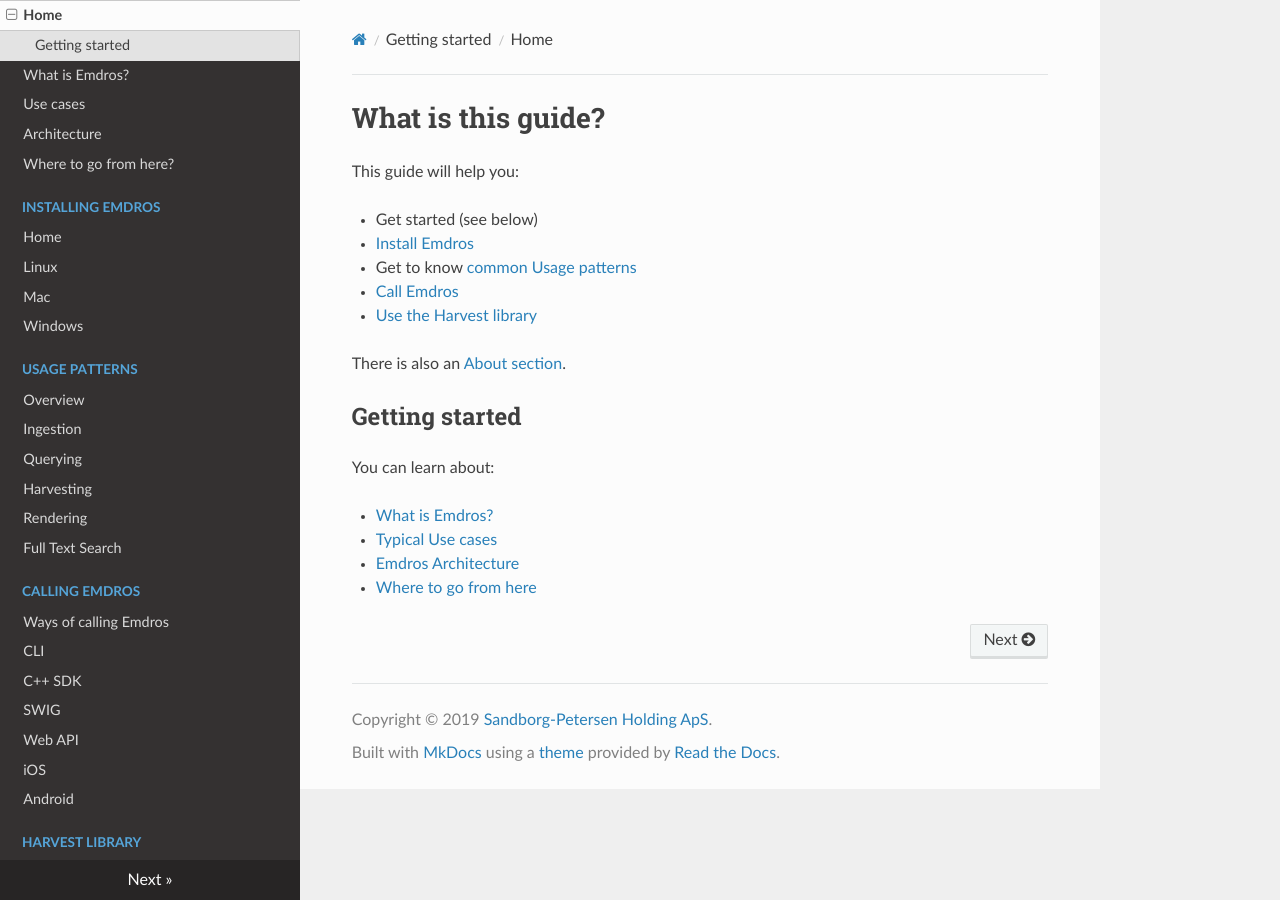
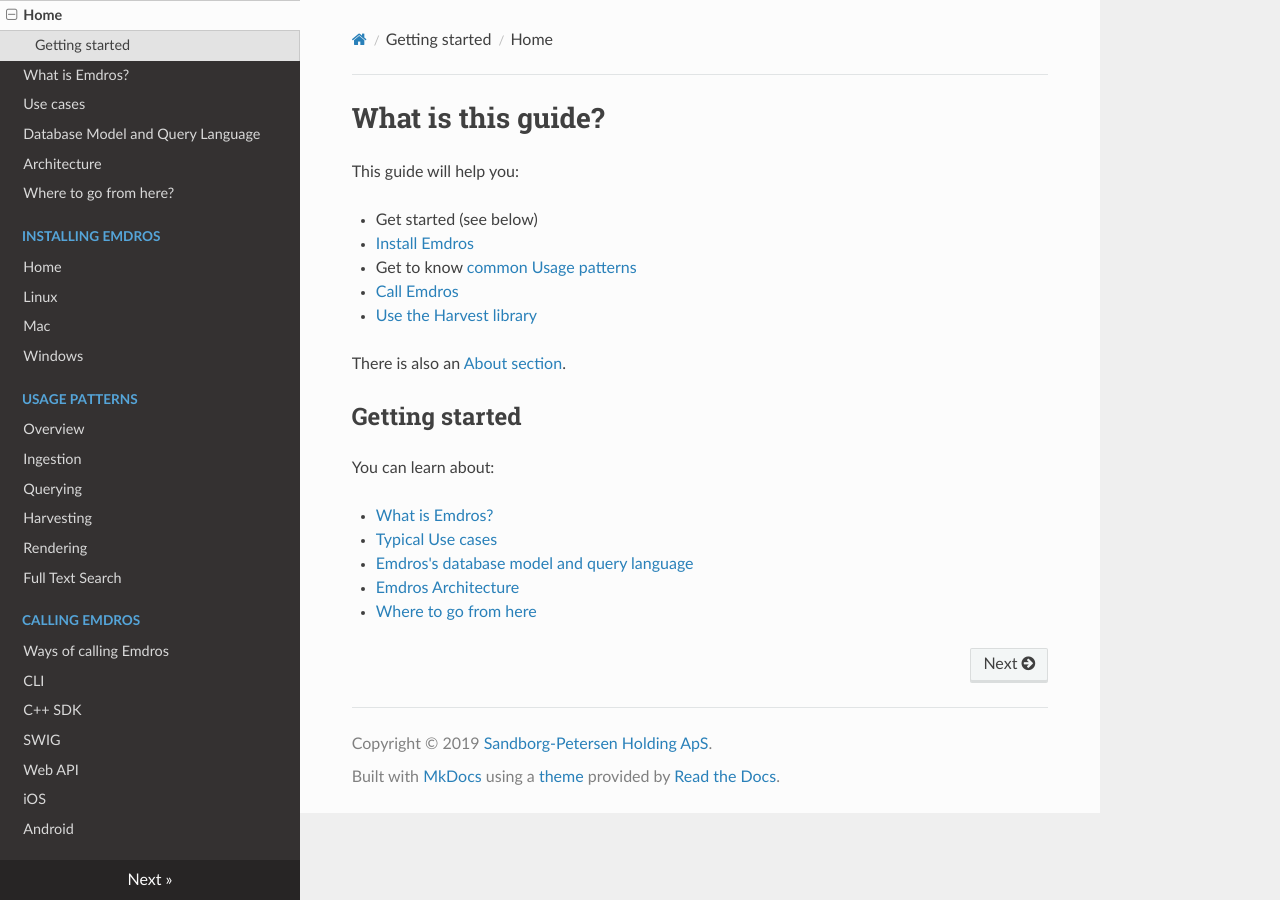
Before and after one commit to emdros/docs-emdros, an MkDocs documentation site: the page built from doc/markdown/progref/docs/index.md, in a window 1280 px wide. Built offline with MkDocs 1.6.1, drawn with Linux system fonts in a browser that asks for light colours; nearby versions of some CDN libraries; old or Windows-style settings are respelled for this version of MkDocs.

Commit message:
Call it 'Database model and query language.

```diff
--- a/doc/markdown/progref/docs/index.md
+++ b/doc/markdown/progref/docs/index.md
@@ -16,5 +16,6 @@
 
 - [What is Emdros?](whatisemdros.md)
 - [Typical Use cases](usecases.md)
+- [Emdros's database model and query language](modelandquerylanguage.md)
 - [Emdros Architecture](architecture.md)
 - [Where to go from here](wheretogo.md)
--- a/doc/markdown/progref/mkdocs.yml
+++ b/doc/markdown/progref/mkdocs.yml
@@ -11,6 +11,7 @@
          - Home: index.md
          - What is Emdros?: whatisemdros.md
          - Use cases: usecases.md
+         - Database Model and Query Language: modelandquerylanguage.md
          - Architecture: architecture.md
          - Where to go from here?: wheretogo.md
     - Installing Emdros:
```
